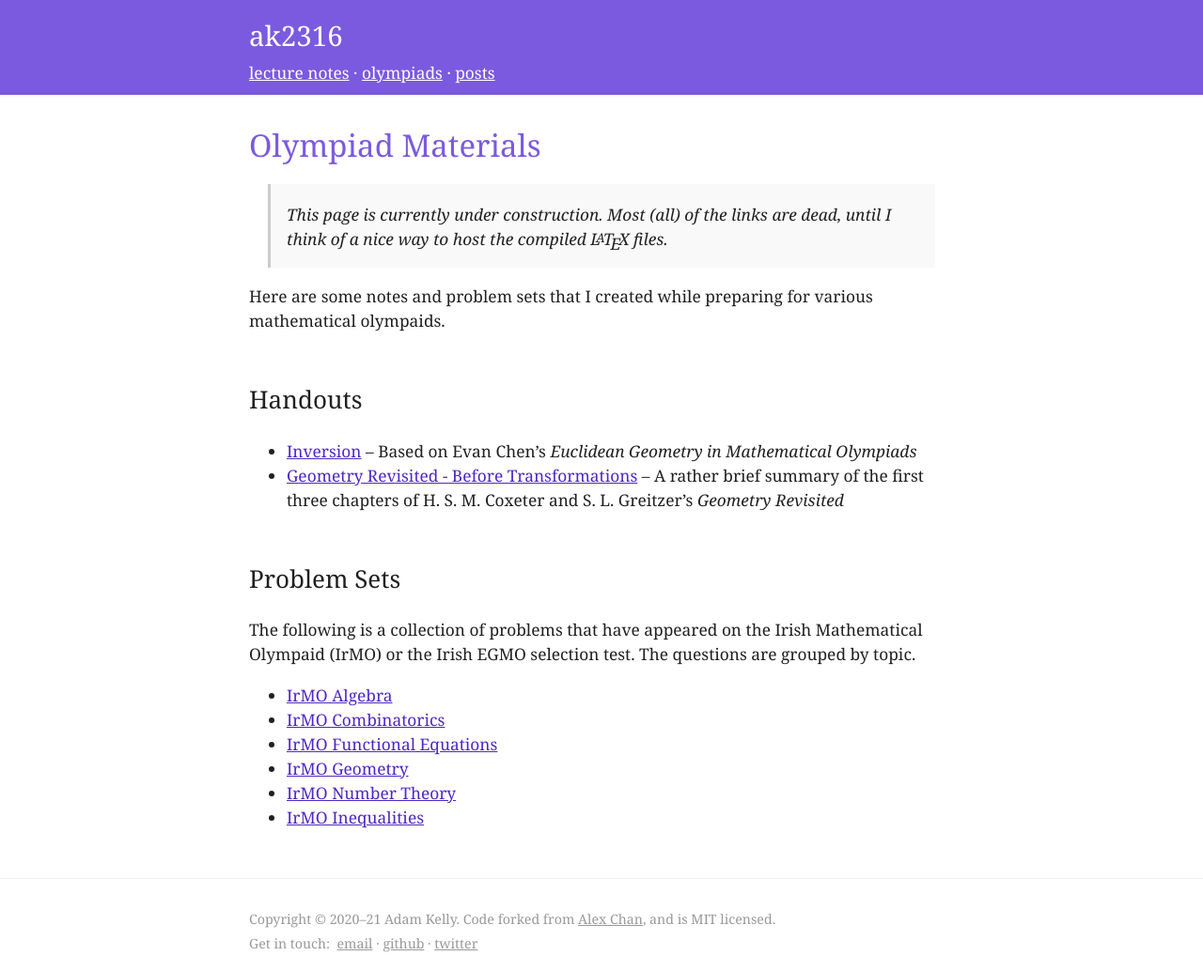
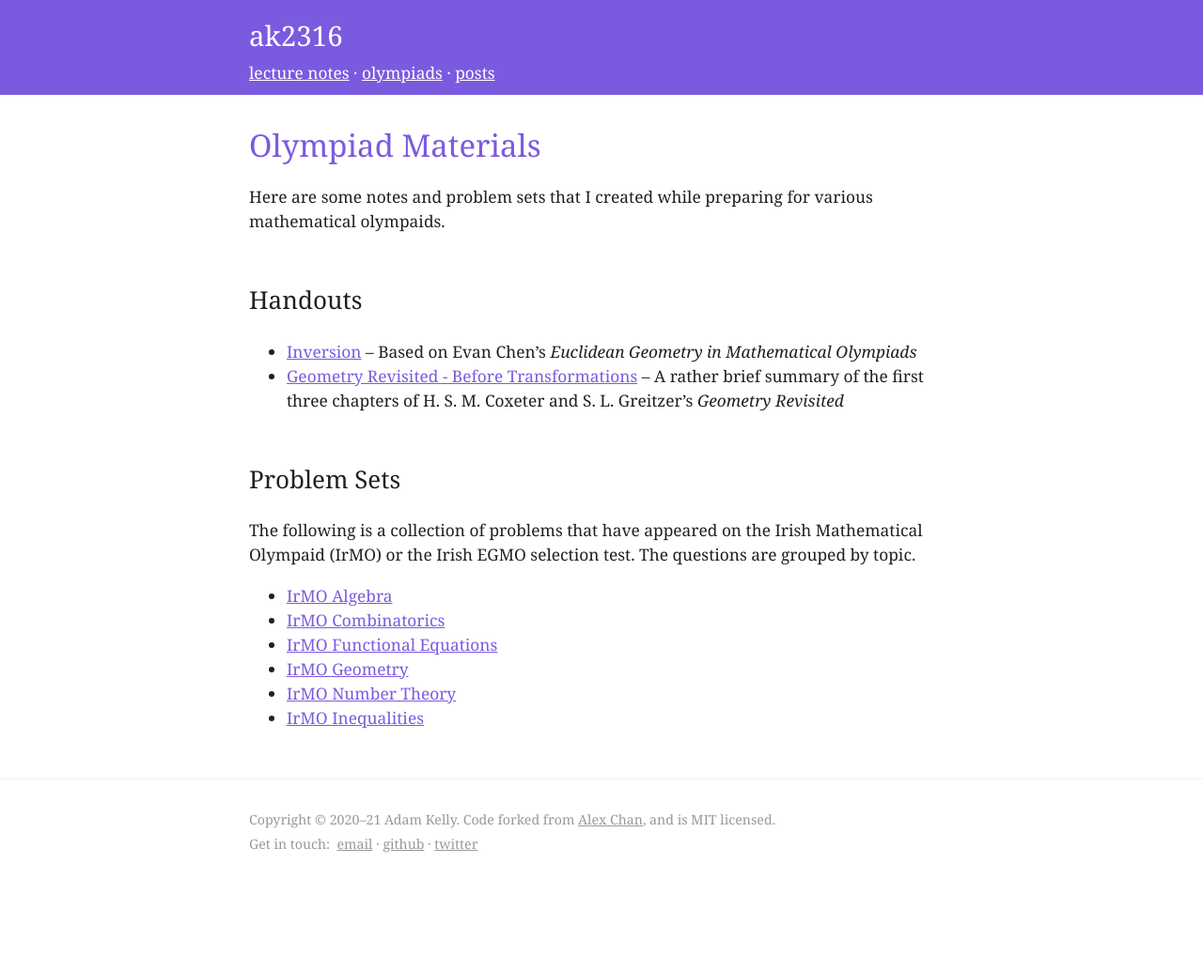
Before and after one commit to ak2316-cam/website, a Jekyll site: the page built from src/olympiads.md, in a window 1280 px wide. Shown: the whole page at 94% size. Built offline with Jekyll 4.4.1, drawn with Linux system fonts in a browser that asks for light colours; after the commit the page ends 928 px from its top, so only the background shows below that.

Commit message:
Added Olympiad Links and Removed Warnings

```diff
--- a/src/olympiads.md
+++ b/src/olympiads.md
@@ -3,22 +3,20 @@ layout: page
 title: Olympiad Materials
 ---
 
-> This page is currently under construction. Most (all) of the links are dead, until I think of a nice way to host the compiled LaTeX files.
-
 Here are some notes and problem sets that I created while preparing for various mathematical olympaids.
 
 ## Handouts
 
-- [Inversion]() -- Based on Evan Chen's _Euclidean Geometry in Mathematical Olympiads_
-- [Geometry Revisited - Before Transformations]() -- A rather brief summary of the first three chapters of H. S. M. Coxeter and S. L. Greitzer's _Geometry Revisited_
+- [Inversion](/files/olympiad/inversion/inversion.pdf) -- Based on Evan Chen's _Euclidean Geometry in Mathematical Olympiads_
+- [Geometry Revisited - Before Transformations](/files/olympiad/geometry-revisited/geometry-revisited.pdf) -- A rather brief summary of the first three chapters of H. S. M. Coxeter and S. L. Greitzer's _Geometry Revisited_
 
 ## Problem Sets
 
 The following is a collection of problems that have appeared on the Irish Mathematical Olympaid (IrMO) or the Irish EGMO selection test. The questions are grouped by topic.
 
-- [IrMO Algebra]()
-- [IrMO Combinatorics]()
-- [IrMO Functional Equations]()
-- [IrMO Geometry]()
-- [IrMO Number Theory]()
-- [IrMO Inequalities]()
+- [IrMO Algebra](/files/olympiad/irmo-problems/algebra/irmo-algebra.pdf)
+- [IrMO Combinatorics](/files/olympiad/irmo-problems/combi/irmo-combinatorics.pdf)
+- [IrMO Functional Equations](/files/olympiad/irmo-problems/fe/irmo-func-eqs.pdf)
+- [IrMO Geometry](/files/olympiad/irmo-problems/geo/irmo-geo.pdf)
+- [IrMO Number Theory](/files/olympiad/irmo-problems/nt/irmo-number-theory.pdf)
+- [IrMO Inequalities](/files/olympiad/irmo-problems/ineq/irmo-ineqs.pdf)
```
Also changed, not shown: src/lecture-notes.md (+0 -2 lines).
